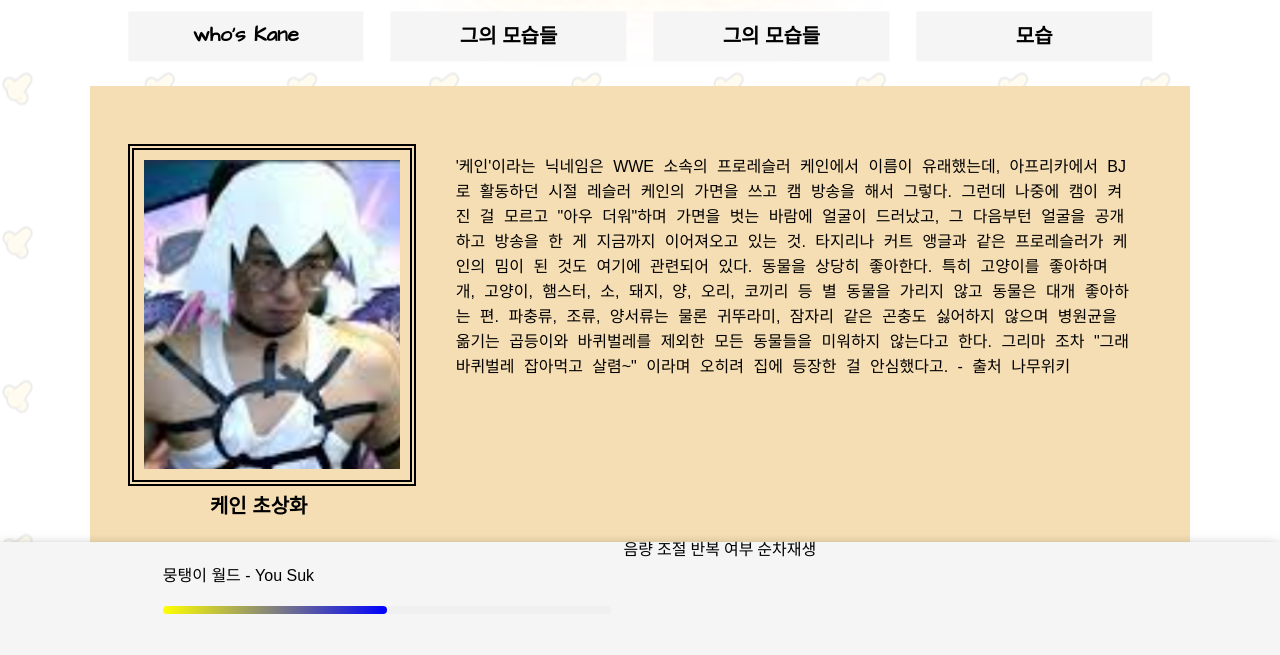
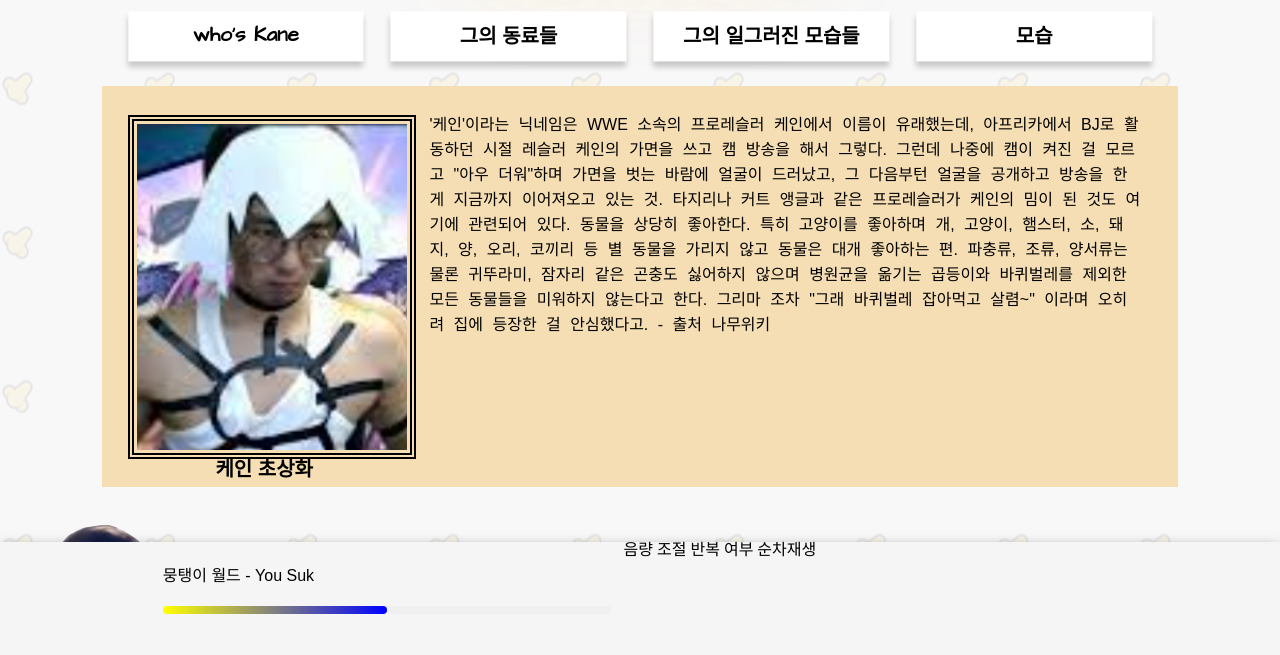
Before and after one commit to wkdbffhl0/kane_world, a plain HTML site: page index.html in a window 1280 px wide. Shown: the part 143-798 px from the top of the page. Drawn offline with Linux system fonts and the light colour scheme; a web font is replaced by a local one.

Commit message:
update10/30

```diff
--- /dev/null
+++ b/css/components/header_tab.css
@@ -0,0 +1,30 @@
+.menubar_tab {
+    width: 80%;
+    height: 50px;
+    padding: 2%;
+    margin: auto;
+
+    display: flex;
+    position: absolute;
+    justify-content: space-between;
+    left: 50%;
+    transform: translate(-50%, -50%);
+  }
+
+  .tab {
+    width: 23%;
+    height: 50px;
+    display: flex;
+    flex-direction: column;
+    justify-content: center;
+    align-items: center;
+    background-color: white;
+    box-shadow: 0 6px 6px rgba(0,0,0,0.2);
+    transition: all 0.2s ease-in-out;
+    cursor: pointer;
+  }
+
+  .tab:hover{
+    width: 25%;
+    height: 55px;
+  }
--- /dev/null
+++ b/css/components/repeat_background.css
@@ -0,0 +1,24 @@
+.background_moving_nose {
+    display: flex;
+    flex-direction: column;
+    scroll-padding-bottom: 10%;
+    position: absolute;
+    width: 100%;
+    height: inherit;
+    top: 0;
+    left: 0;
+    background-image: url("../../images/nose_back.png");
+    background-repeat: round;
+    opacity: 0.08;
+    animation: movebg 30s linear infinite;
+  }
+
+  @keyframes movebg {
+    0% {
+      background-position: 100% 0%;
+    }
+
+    100% {
+      background-position: 0% 100%;
+    }
+  }
--- a/css/font.css
+++ b/css/font.css
@@ -13,10 +13,11 @@ h2 {
 
 h2#kane_image1_name {
   display: flex;
+  position: absolute;
   flex-direction: column;
   justify-content: center;
-  padding-left: 8%;
-  float: left;
+  left: 30%;
+  bottom: -5%;
 }
 
 span {
--- a/css/styles.css
+++ b/css/styles.css
@@ -1,11 +1,16 @@
 @import "reset.css";
 @import "font.css";
 @import "title.css";
+
+/* components */
 @import "components/music_bar.css";
+@import "components/repeat_background.css";
+@import "components/header_tab.css";
 
 body {
   width: 100%;
   height: 250vh;
+  background-color: #f8f8f8;
 }
 
 main {
@@ -19,52 +24,34 @@ main {
 
 .whos_div {
   width: 80%;
-  height: 400px;
+  height: 350px;
   margin: auto;
-  padding: 3%;
+  padding: 2%;
   display: flex;
-  flex-direction: column;
-  justify-content: center;
   background-color: wheat;
 }
 
 #kane_image1 {
   padding: 1%;
-  display: flex;
   margin: 1% 0;
-  width: 25%;
-  width: 25%;
-  float: left;
   border: 6px double black;
 }
 
-.menubar_tab {
-  width: 80%;
-  height: 50px;
-  padding: 2%;
-  margin: auto;
-
-  display: flex;
-  position: absolute;
-
-  justify-content: space-between;
-  left: 50%;
-  transform: translate(-50%, -50%);
-}
-.tab {
-  width: 23%;
-  height: 50px;
-  display: flex;
-  flex-direction: column;
-  justify-content: center;
-  align-items: center;
-  background-color: whitesmoke;
+.whos_div_kane_image{
+  display: inline-flex;
+  width: 350px;
+  height: 350px;
+  position: relative;
 }
 
-.whos_div_texts {
-  margin: 2%;
-  padding-left: 30%;
+.whos_div_kane_texts {
+  display: inline;
+  padding: 0 10px;
 }
+
+
+
+/* 코유코재 */
 .kane_face {
   width: 200px;
   height: 200px;
@@ -102,35 +89,10 @@ main {
   cursor: pointer;
 }
 
-.background_moving_nose {
-  display: flex;
-  flex-direction: column;
-  scroll-padding-bottom: 10%;
-  position: absolute;
-  width: 100%;
-  height: inherit;
-  top: 0;
-  left: 0;
-  background-image: url("../images/nose_back.png");
-  background-repeat: round;
-  opacity: 0.08;
-  animation: movebg 30s linear infinite;
-}
-
-@keyframes movebg {
-  0% {
-    background-position: 100% 0%;
-  }
-
-  100% {
-    background-position: 0% 100%;
-  }
-}
-
 /*
-인사하는 케인
-코유코재
-바퀴벌레 케인
+  인사하는 케인
+  코유코재
+  바퀴벌레 케인
   배먹는 케인
 
 */
--- a/index.html
+++ b/index.html
@@ -19,16 +19,20 @@
     <main>
       <div class="menubar_tab">
         <div class="tab"><h1>who's Kane</h1></div>
-        <div class="tab"><h2>그의 모습들</h2></div>
-        <div class="tab"><h2>그의 모습들</h2></div>
+        <div class="tab"><h2>그의 동료들</h2></div>
+        <div class="tab"><h2>그의 일그러진 모습들</h2></div>
         <div class="tab"><h2>모습</h2></div>
       </div>
       <div class="null_space"></div>
 
       <div class="whos_div">
-        <div class="whos_div_kane_image1">
+        <div class="whos_div_kane_image">
           <img id="kane_image1" src="images/kane_image1.PNG" />
-          <div class="whos_div_texts">
+
+          <h2 id="kane_image1_name">케인 초상화</h2>
+        </div>
+
+        <div class="whos_div_kane_texts">
           <span id="kane_image1_descript"
             >'케인'이라는 닉네임은 WWE 소속의 프로레슬러 케인에서 이름이
             유래했는데, 아프리카에서 BJ로 활동하던 시절 레슬러 케인의 가면을
@@ -45,8 +49,7 @@
             - 출처 나무위키
           </span>
         </div>
-        </div>
-        <h2 id="kane_image1_name">케인 초상화</h2>
+
       </div>
 
       <div class="kane_face">
--- a/script.js
+++ b/script.js
@@ -14,8 +14,8 @@ function noseFuncion() {
 
     sound_joygo.play();
   } else {
-    image_nose_width += 10;
-    image_nose_height += 10;
+    image_nose_width += 12;
+    image_nose_height += 12;
 
     sound_ong.play();
   }
```
Also changed, not shown: images/mushroom.PNG (added). Lines whose indentation alone changed are shown as unchanged.
